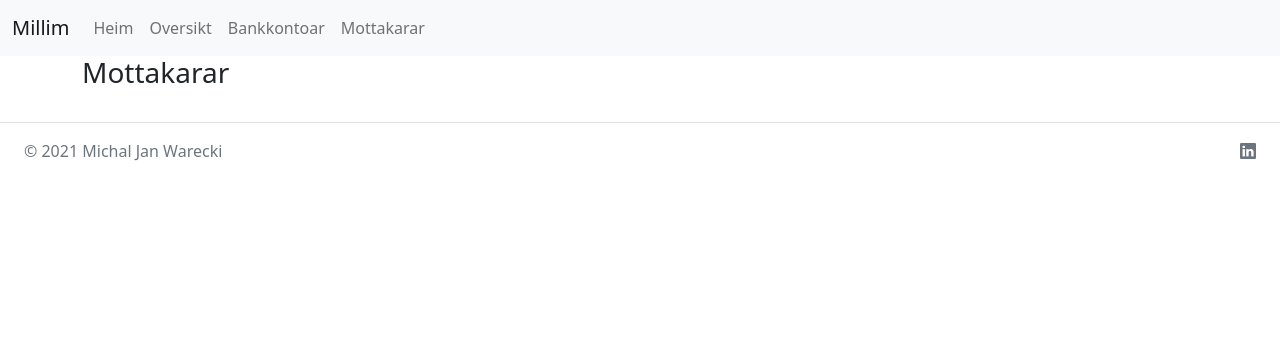
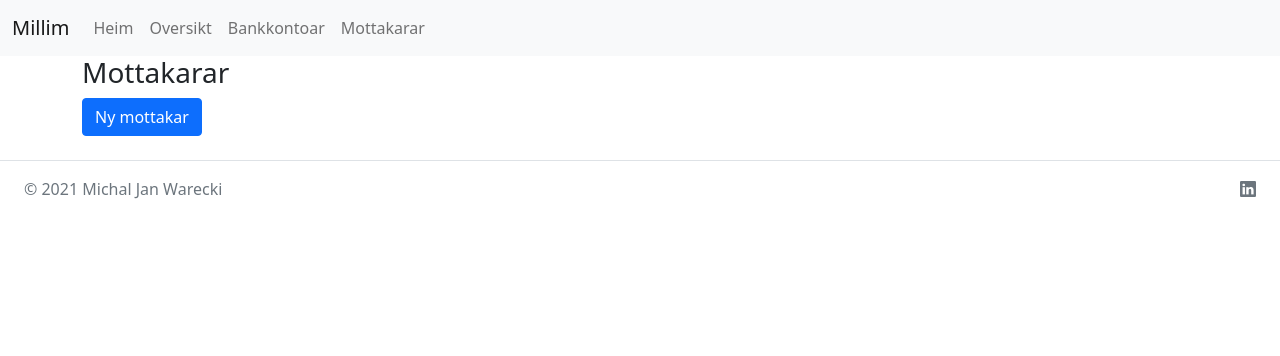
Before and after one commit to DarthMikke/bookkeeper, a Django app: template templates/payee_list.html in a window 1280 px wide. Shown: the top 356 px of the page. Run offline with Django 3.2, Linux system fonts and the light colour scheme; the template is opened without the code that fills it, so the values that code supplies are empty.

Commit message:
"New payee"-button (#26).

```diff
--- a/templates/payee_list.html
+++ b/templates/payee_list.html
@@ -1,6 +1,9 @@
 {% extends 'base.html' %}
 {% block content %}
     <h3>Mottakarar</h3>
+    <div class="justify-content-center">
+        <a class="btn btn-primary" href="{% url 'payee_add' %}">Ny mottakar</a>
+    </div>
     <table class="table">
     <tbody>
     {% for payee in payees %}
--- a/templates/payee_transactions.html
+++ b/templates/payee_transactions.html
@@ -15,7 +15,6 @@
     </ul>
     </nav>
     <div class="justify-content-center">
-        <a class="btn btn-primary" href="{% url 'payee_add' %}">Ny mottakar</a>
         <a class="btn btn-primary" href="{% url 'receipt_add' %}?day={{ current_date.date.isoformat }}">Ny utgift</a>
     </div>
     <table class="table">
```
